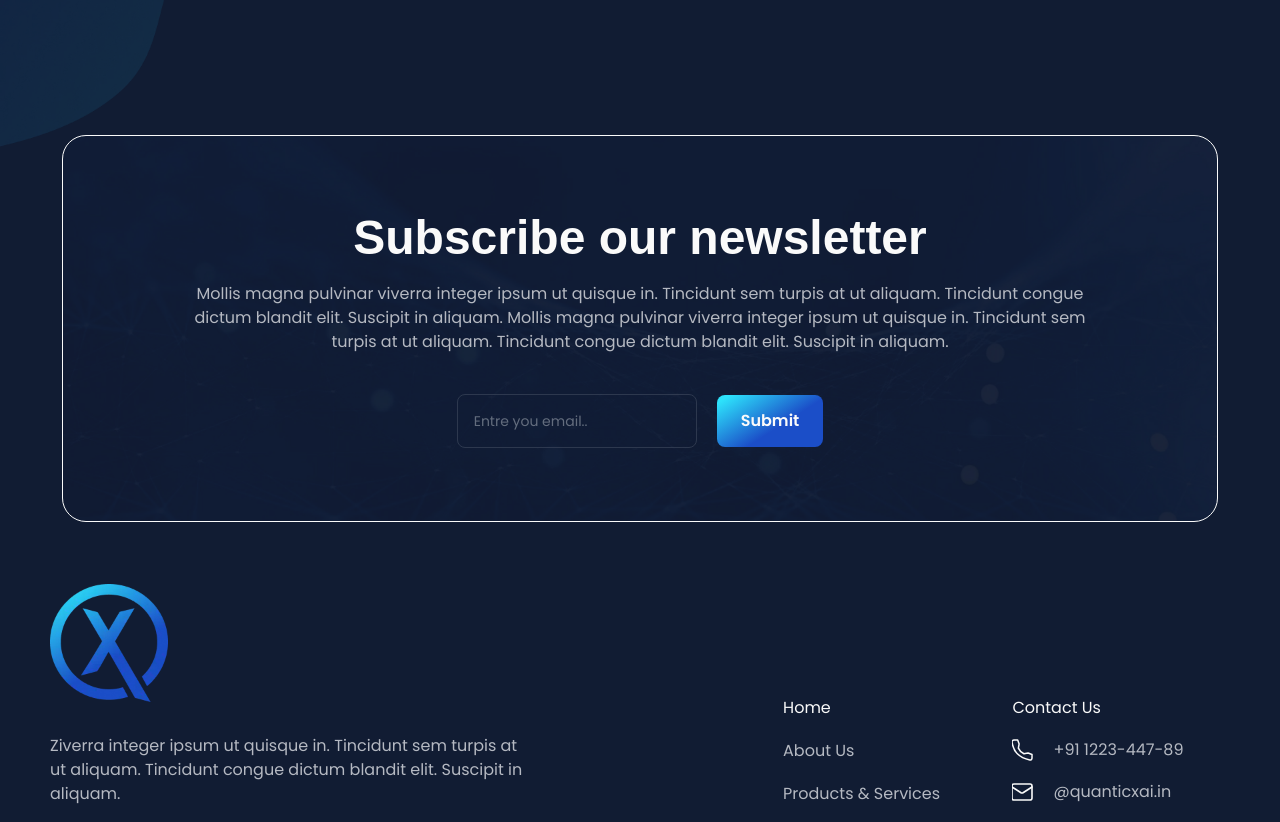
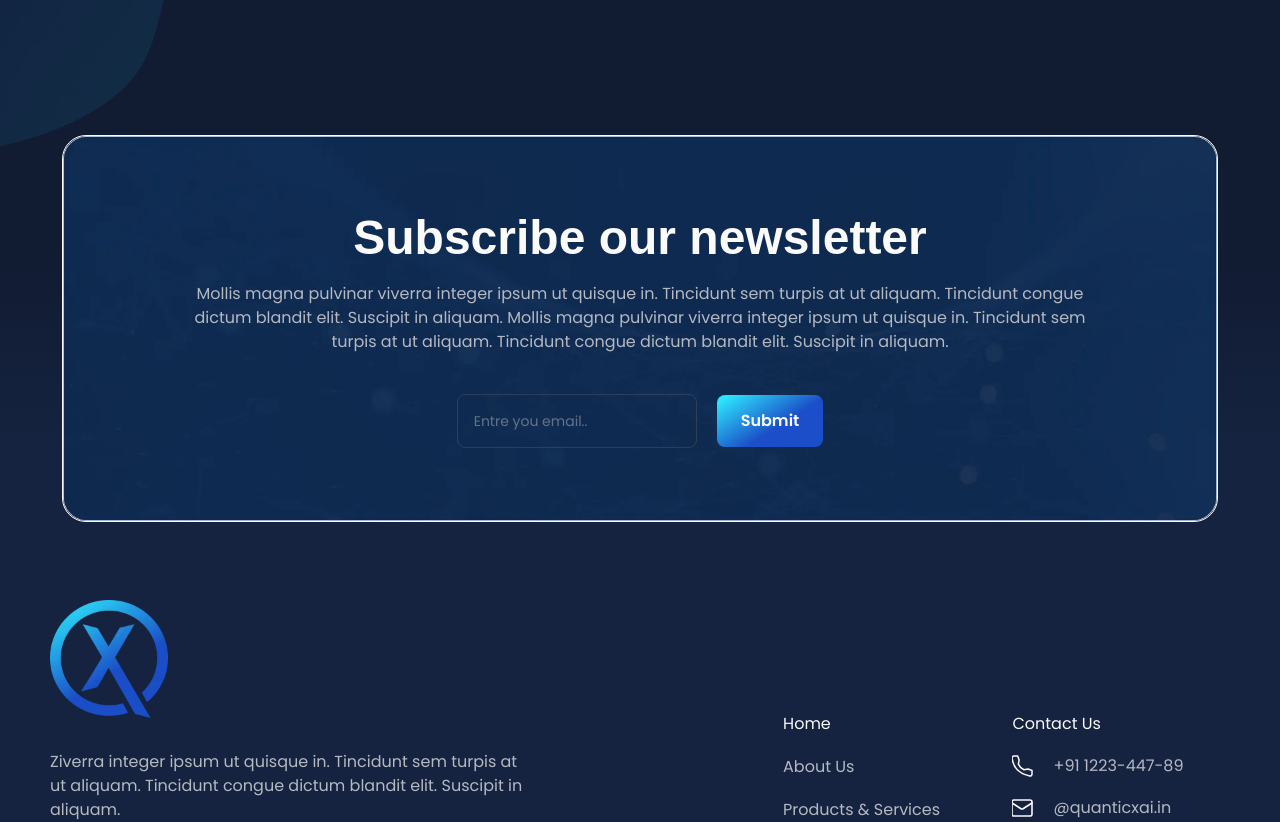
Before and after one commit to rinklepoonia/quanticx, a React (Create React App) app: page / in a window 1280 px wide. Shown: the part 5622-6444 px from the top of the page. Built offline with nearby package versions, Linux system fonts and the light colour scheme; a web font is replaced by a local one.

Commit message:
change-footerBG,newsBoxBgIMg

```diff
--- a/src/components/Footer.jsx
+++ b/src/components/Footer.jsx
@@ -12,7 +12,8 @@ import {
 
 function Footer() {
   return (
-    <div id="contact" className="bg-bodyBlue mt-[-2px]">
+    <div id="contact" className="bg-blue mt-[-2px] pt-[262px] relative">
+      <div className="bg-footerGradient h-[226px] absolute w-full blur-[-4px] opacity-[100%] top-[-119px]"></div>
       <div className="container px-3">
         <div className="row">
           <div className="lg:w-[41.66%] w-full max-lg:px-3">
--- a/src/components/NewsLetter.jsx
+++ b/src/components/NewsLetter.jsx
@@ -24,11 +24,11 @@ function NewsLetter() {
     setEmail(e.target.value);
   };
   return (
-    <div className="bg-bodyBlue mt-[-2px] pb-16">
+    <div className="bg-bodyBlue mt-[-2px]">
       <div className="container px-3">
         <div
           data-aos="zoom-in"
-          className="bg-[url('./assets/images/webp/newsletterBgImg.webp')] bg-full border border-darkWhite rounded-3xl lg:py-[73px] lg:px-28 sm:p-10 p-5 relative"
+          className="bg-[url('./assets/images/webp/BgNewsLetter-img.webp')] lg:bg-full bg-cover border border-darkWhite rounded-3xl lg:py-[73px] lg:px-28 sm:p-10 p-5 relative lg:mb-[-184px] mb-[-215px] z-10"
         >
           <div className="flex flex-col justify-center items-center">
             <h2 className="font-khula font-bold lg:text-5xl text-4xl lg:leading-[57.6px] leading-[35px] text-darkWhite pb-4 text-center">
--- a/tailwind.config.js
+++ b/tailwind.config.js
@@ -42,6 +42,8 @@ module.exports = {
           "linear-gradient(147.49deg,#1B4EC8 7.04%, #2DE2FB 59.53%)",
         cardGradient:
           "linear-gradient(147.49deg, rgba(45, 226, 251, 0.4) 7.04%, rgba(27, 78, 200, 0.4) 59.53%)",
+        footerGradient:
+          "linear-gradient(180deg, #111C33 11.51%, #121d35ee 34.92%, #152340 100%)",
       },
       borderColor: {
         btnBlueGradient: "#2DE2FB",
```
Also changed, not shown: src/assets/images/webp/BgNewsLetter-img.webp (added).
